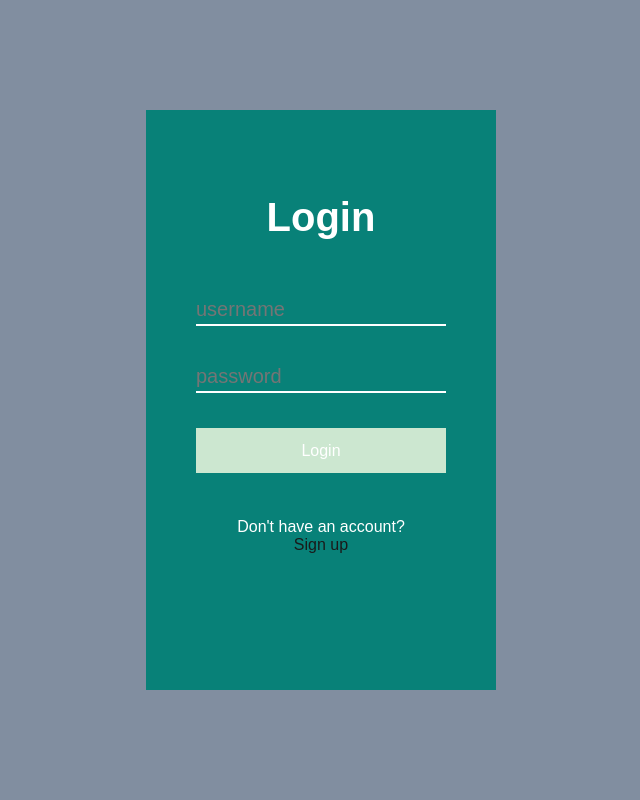
After one commit to LoganTra/SeniorProject, a PHP site: page /login.php in a window 1280 px wide. The commit adds this page. Shown: the whole page, without its empty margins (319-959 px from the left). Run offline with PHP 8.4, Linux system fonts and the light colour scheme; some libraries are stand-ins or nearby versions; some web fonts are replaced.

Commit message:
Add files via upload

```diff
--- /dev/null
+++ b/login.php
@@ -0,0 +1,53 @@
+<!DOCTYPE html>
+<html lang="en">
+
+<head>
+    <meta charset="UTF-8">
+    <meta http-equiv="X-UA-Compatible" content="IE=edge">
+    <meta name="viewport" content="width=device-width, initial-scale=1.0">
+    <title>Login</title>
+    <link rel="stylesheet" href="https://pro.fontawesome.com/releases/v5.10.0/css/all.css" />
+    <link rel="stylesheet" href="style.css">
+</head>
+<body>
+<form method="post" action="login.php">
+        <h1>Login</h1>
+        <div class="textbox">
+            <input type="text" placeholder="username" name="username">
+        </div>
+        <div class="textbox">
+            <input type="password" placeholder="password" name="password">
+        </div>
+        <input type="submit" value="Login" class="loginbtn" name="login_btn">
+        <div class="signup">
+            Don't have an account?
+            </br>
+            <a herf="#">Sign up</a>
+        </div>
+    </form>
+
+</body>
+
+</html>
+
+<?php
+$conn = mysqli_connect("localhost", "root","");
+if(isset($_POST['login_btn'])){
+    $username=$_POST['username'];
+    $password=$_POST['password'];
+    $sql= "SELECT * FROM websitelogin.logindetails WHERE username = '$username'";
+    $result = mysqli_query($conn,$sql);
+    while($row = mysqli_fetch_assoc($result)){
+        $resultPassword = $row['password'];
+        if($password == $resultPassword){
+            header('Location:index.html');
+        }else{
+            echo "<script>
+                alert('Login unseccessful');
+            </script>";
+        }
+    }
+}
+
+
+?>
--- a/style.css
+++ b/style.css
@@ -112,10 +112,87 @@ body {
     left: 20px;
 }
 
+/* Login Page */
+
+body {
+    min-height: 100vh;
+    background-color: #818ea0;
+
+}
+
+form {
+    background-color: #088178;
+    width: 350px;
+    height: 580px;
+    padding: 75px 50px;
+    position: absolute;
+    left: 50%;
+    top: 50%;
+    transform: translate(-50%, -50%);
+}
+
+h1 {
+    text-align: center;
+    margin-bottom: 45px;
+    color: #fff;
+    font-size: 40px;
+}
+
+.textbox {
+    border-bottom: 2px solid #fff;
+    position: relative;
+    margin: 35px 0;
+}
+
+.textbox input {
+    background: none;
+    border: none;
+    outline: none;
+    width: 100%;
+    color: #fff;
+    height: 30px;
+    font-size: 20px;
+}
+
+.loginbtn {
+    transition: 0.5s;
+    height: 45px;
+    width: 100%;
+    border: none;
+    outline: none;
+    background: #cce7d0;
+    background-size: 200%;
+    color: #fff;
+    font-size: 16px;
+    cursor: pointer;
+}
+
+.loginbtn:hover {
+    background-position: right;
+    font-size: 17px;
+}
+
+.signup:hover {
+    background-position: right;
+    font-size: 17px;
+
+}
+
+.signup {
+    color: #fff;
+    margin-top: 45px;
+    text-align: center;
+    cursor: pointer;
+}
+
+.signup a {
+    color: #1a1a1a;
+}
+
 
 /* Home Page */
 #hero {
-    background-image: url("img/cows.png");
+    background-image: url("cows.png");
     height: 90vh;
     width: 100%;
     background-size: cover;
@@ -136,7 +213,7 @@ body {
 }
 
 #hero button {
-    background-image: url("img/button.jpeg");
+    background-image: url("button.jpeg");
     background-color: transparent;
     color: #088178;
     border: 0;
@@ -268,7 +345,7 @@ body {
     justify-content: space-between;
     flex-wrap: wrap;
     align-items: center;
-    background-image: url(img/FallFarm_30.jpg);
+    background-image: url(FallFarm_30.jpg);
     background-repeat: no-repeat;
     background-position: 20% 30%;
     background-color: #041e42;
@@ -374,7 +451,7 @@ footer .copyright {
 /* Shop Page */
 
 #page-header {
-    background-image: url(img/Page-header.jpeg);
+    background-image: url(Page-header.jpeg);
     width: 100%;
     height: 70vh;
     background-size: cover;
@@ -474,7 +551,7 @@ footer .copyright {
 
 /* Blog Page */
 #page-header.blog-header {
-    background-image: url(img/blog-header.jpeg);
+    background-image: url(blog-header.jpeg);
 }
 
 
@@ -482,7 +559,7 @@ footer .copyright {
 /* About Page */
 
 #page-header.about-header {
-    background-image: url(img/blog-img-1.jpeg);
+    background-image: url(blog-img-1.jpeg);
 }
 
 #about-head {
@@ -502,7 +579,7 @@ footer .copyright {
 /* Contact Page */
 
 #page-header.contact-header {
-    background-image: url(img/contact1.jpeg);
+    background-image: url(contact1.jpeg);
 }
 
 #contact-details {
```
Also changed, not shown: about.html (+9 -9 lines), blog.html (+4 -4 lines), cart.html (+10 -10 lines), contact.html (+7 -7 lines), index.html (+17 -17 lines), shop.html (+15 -15 lines), sproduct.html (+16 -16 lines).
